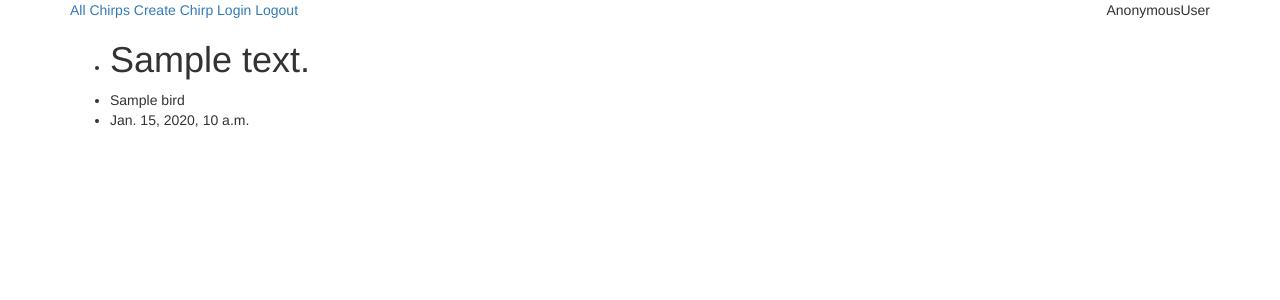
After one commit to dhcrain/chrip, a Django app: template templates/main/chrip_detail.html in a window 1280 px wide. The commit adds this page. Shown: the top 300 px of the page. Run offline with Django 3.2, Linux system fonts and the light colour scheme; the template is opened without the code that fills it: most values are stand-ins (such as "Sample title", 1, 10 or a date in 2020); some libraries are stand-ins or nearby versions.

Commit message:
good morning' git push

```diff
--- a/chirp/urls.py
+++ b/chirp/urls.py
@@ -15,11 +15,13 @@ Including another URLconf
 """
 from django.conf.urls import url, include
 from django.contrib import admin
-from main.views import IndexView
+from main.views import IndexView, ChirpDetailView, ChirpCreateView
 
 
 urlpatterns = [
     url(r'^admin/', admin.site.urls),
     url(r'^', include('django.contrib.auth.urls')),
     url(r'^$', IndexView.as_view(), name='index_view'),
+    url(r'^chirp/(?P<pk>\d+)/$', ChirpDetailView.as_view(), name='chirp_detail_view'),
+    url(r'^create_chirp/$', ChirpCreateView.as_view(), name='chirp_create_view'),
 ]
--- a/templates/base.html
+++ b/templates/base.html
@@ -8,6 +8,8 @@
     </head>
     <body>
         <div class="container">
+            <a href="{% url 'index_view' %}">All Chirps</a>
+            <a href="{% url 'chirp_create_view' %}">Create Chirp</a>
             <a href="{% url 'login' %}">Login</a>
             <a href="{% url 'logout' %}?next=/">Logout</a>
             <p class="pull-right" >{{ request.user }}</p>
--- a/templates/index.html
+++ b/templates/index.html
@@ -10,6 +10,10 @@
         </div>
         <div class="panel-body">
             {{ chirp.body }}
+            <br>
+            {% if chirp.bird == request.user %}
+            <a href="{% url 'chirp_detail_view'  chirp.pk %}">Click for Details</a>
+            {% endif %}
         </div>
     </div>
     {% endfor %}
--- /dev/null
+++ b/templates/main/chrip_detail.html
@@ -0,0 +1,10 @@
+{% extends "base.html" %}
+
+{% block body %}
+    <br>
+    <ul>
+        <li><h1>{{ object.body }}</h1></li>
+        <li>{{ object.bird}}</li>
+        <li>{{ object.created }}</li>
+    </ul>
+{% endblock %}
```
Also changed, not shown: main/views.py (+19 -1 lines), templates/main/chrip_form.html (added, +10 -0 lines), db.sqlite3.
